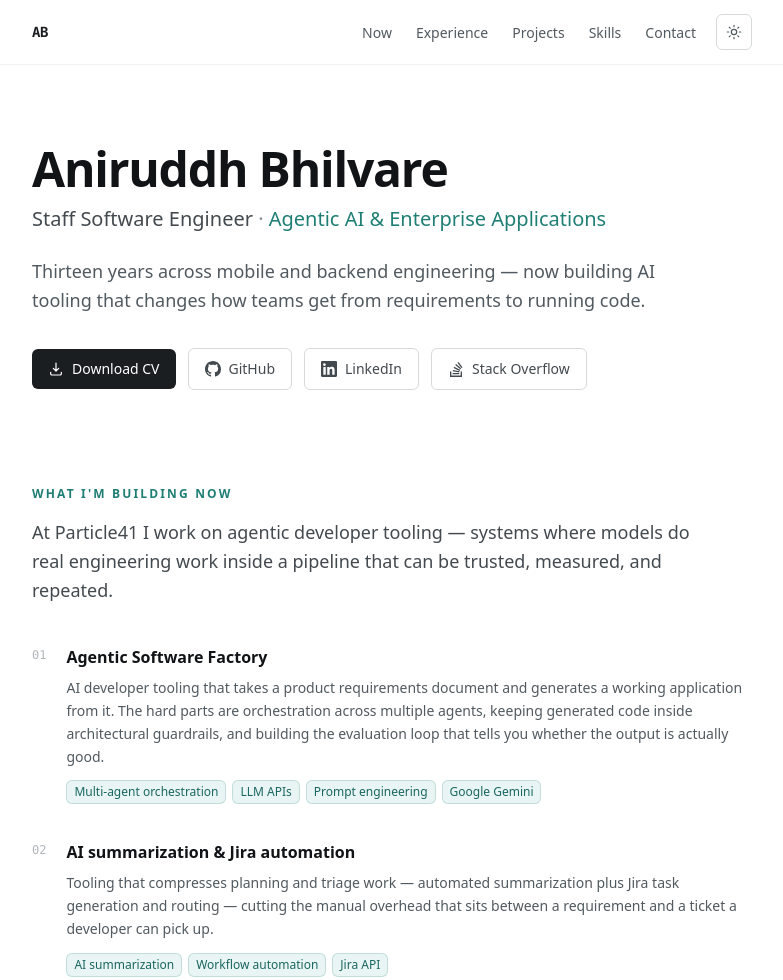
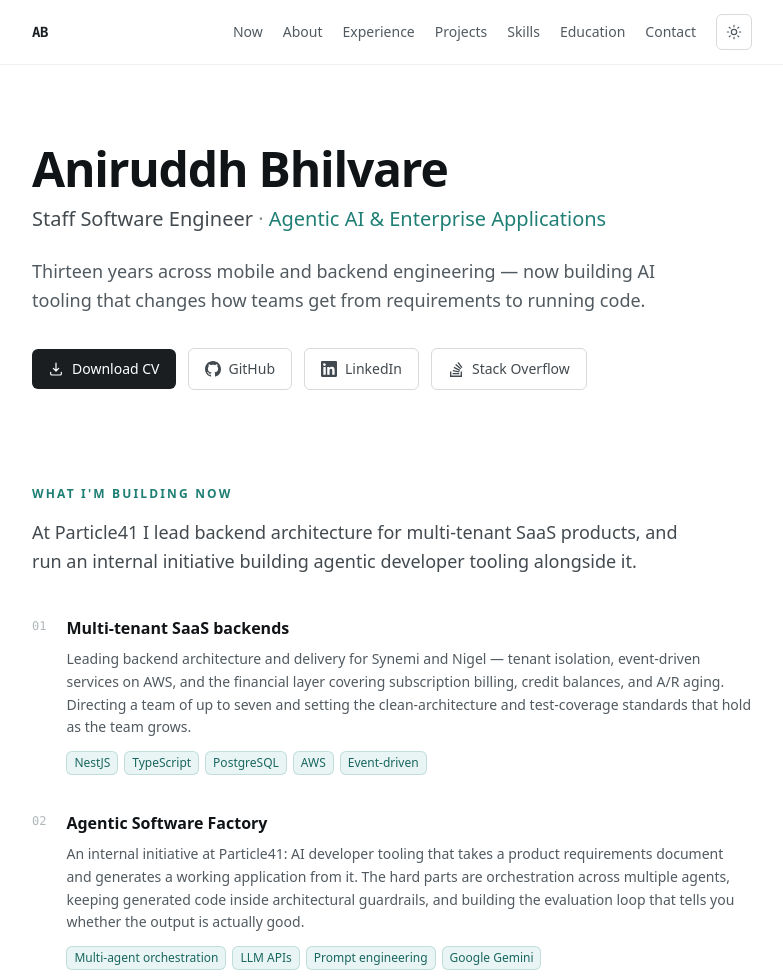
Before and after one commit to uniruddh/uniruddh.github.io, an Astro site: page / in a window 1280 px wide. Shown: the top 980 px of the page, without its empty margins (248-1031 px from the left). Built offline with nearby package versions, Linux system fonts and the light colour scheme; Astro itself is replaced by a stand-in of ours.

Commit message:
Reorder focus section and add nav entries for every section
- 'What I'm building now' now leads with multi-tenant SaaS backends;
  Agentic Software Factory follows, labelled an internal Particle41
  initiative rather than the headline product
- Drop the standalone AI summarization / Jira automation item (still
  recorded in the Particle41 experience bullet)
- Nav covers all seven sections; the list scrolls horizontally below
  1024px with a fade on the right edge instead of hiding on mobile

```diff
--- a/src/components/Nav.astro
+++ b/src/components/Nav.astro
@@ -2,11 +2,14 @@
 import ThemeToggle from "./ThemeToggle.astro";
 import profile from "../data/profile.json";
 
+// One entry per section on the page. Keep in sync with the Section ids in index.astro.
 const links = [
   { href: "#focus", label: "Now" },
+  { href: "#about", label: "About" },
   { href: "#experience", label: "Experience" },
   { href: "#projects", label: "Projects" },
   { href: "#skills", label: "Skills" },
+  { href: "#credentials", label: "Education" },
   { href: "#contact", label: "Contact" },
 ];
 
@@ -21,23 +24,29 @@
 >
   <nav
     aria-label="Primary"
-    class="mx-auto flex max-w-3xl items-center justify-between px-5 py-3.5 sm:px-6"
+    class="mx-auto flex max-w-3xl items-center gap-3 px-5 py-3.5 sm:px-6"
   >
     <a
       href="#top"
-      class="rounded font-mono text-sm font-semibold tracking-tight text-ink-900 transition-colors hover:text-accent-600 dark:text-ink-100 dark:hover:text-accent-400"
+      class="shrink-0 rounded font-mono text-sm font-semibold tracking-tight text-ink-900 transition-colors hover:text-accent-600 dark:text-ink-100 dark:hover:text-accent-400"
     >
       {initials}
     </a>
 
-    <div class="flex items-center gap-1.5">
-      <ul class="mr-1 hidden items-center gap-1 sm:flex">
+    {/*
+      Seven items don't fit beside the logo and toggle below ~880px, so the list
+      scrolls horizontally instead of collapsing. Every section stays reachable
+      on a phone, which a hidden menu wouldn't manage.
+    */}
+    <ul
+      class="scrollbar-none nav-fade -mx-1 flex flex-1 items-center gap-0.5 overflow-x-auto px-1 lg:justify-end lg:gap-1"
+    >
       {
         links.map((link) => (
-            <li>
+          <li class="shrink-0">
             <a
               href={link.href}
-                class="rounded-md px-2.5 py-1.5 text-sm text-ink-600 transition-colors hover:bg-ink-50 hover:text-ink-900 dark:text-ink-400 dark:hover:bg-ink-900 dark:hover:text-ink-100"
+              class="block rounded-md px-2 py-1.5 text-[13px] whitespace-nowrap text-ink-600 transition-colors hover:bg-ink-50 hover:text-ink-900 lg:text-sm dark:text-ink-400 dark:hover:bg-ink-900 dark:hover:text-ink-100"
             >
               {link.label}
             </a>
@@ -45,6 +54,8 @@
         ))
       }
     </ul>
+
+    <div class="shrink-0">
       <ThemeToggle />
     </div>
   </nav>
--- a/src/data/experience.json
+++ b/src/data/experience.json
@@ -7,9 +7,9 @@
     "location": "Remote",
     "current": true,
     "highlights": [
-      "Built AI-powered developer tooling — an \"Agentic Software Factory\" that generates applications directly from PRDs, plus AI summarization and Jira task automation — sharply cutting manual planning and triage.",
       "Led backend architecture and delivery for two multi-tenant SaaS products (Synemi and Nigel), directing a team of up to 7 and setting clean-architecture and test-coverage standards.",
-      "Designed event-driven services on AWS (SQS/Lambda) for chat, email, and push notifications, and owned PostgreSQL schema, migrations, and financial features including subscription billing, credit balances, and A/R aging."
+      "Designed event-driven services on AWS (SQS/Lambda) for chat, email, and push notifications, and owned PostgreSQL schema, migrations, and financial features including subscription billing, credit balances, and A/R aging.",
+      "Ran an internal initiative building AI-powered developer tooling — an \"Agentic Software Factory\" that generates applications directly from PRDs, plus AI summarization and Jira task automation — cutting manual planning and triage."
     ],
     "stack": ["NestJS", "TypeScript", "PostgreSQL", "TypeORM", "AWS", "Gemini"]
   },
--- a/src/data/focus.json
+++ b/src/data/focus.json
@@ -1,21 +1,16 @@
 {
   "heading": "What I'm building now",
-  "lead": "At Particle41 I work on agentic developer tooling — systems where models do real engineering work inside a pipeline that can be trusted, measured, and repeated.",
+  "lead": "At Particle41 I lead backend architecture for multi-tenant SaaS products, and run an internal initiative building agentic developer tooling alongside it.",
   "items": [
     {
-      "title": "Agentic Software Factory",
-      "body": "AI developer tooling that takes a product requirements document and generates a working application from it. The hard parts are orchestration across multiple agents, keeping generated code inside architectural guardrails, and building the evaluation loop that tells you whether the output is actually good.",
-      "tags": ["Multi-agent orchestration", "LLM APIs", "Prompt engineering", "Google Gemini"]
+      "title": "Multi-tenant SaaS backends",
+      "body": "Leading backend architecture and delivery for Synemi and Nigel — tenant isolation, event-driven services on AWS, and the financial layer covering subscription billing, credit balances, and A/R aging. Directing a team of up to seven and setting the clean-architecture and test-coverage standards that hold as the team grows.",
+      "tags": ["NestJS", "TypeScript", "PostgreSQL", "AWS", "Event-driven"]
     },
     {
-      "title": "AI summarization & Jira automation",
-      "body": "Tooling that compresses planning and triage work — automated summarization plus Jira task generation and routing — cutting the manual overhead that sits between a requirement and a ticket a developer can pick up.",
-      "tags": ["AI summarization", "Workflow automation", "Jira API"]
-    },
-    {
-      "title": "Multi-tenant SaaS backends",
-      "body": "The other half of the job: leading backend architecture and delivery for Synemi and Nigel, directing a team of up to seven engineers and setting clean-architecture and test-coverage standards that hold up as the team grows.",
-      "tags": ["NestJS", "TypeScript", "PostgreSQL", "AWS", "Event-driven"]
+      "title": "Agentic Software Factory",
+      "body": "An internal initiative at Particle41: AI developer tooling that takes a product requirements document and generates a working application from it. The hard parts are orchestration across multiple agents, keeping generated code inside architectural guardrails, and building the evaluation loop that tells you whether the output is actually good.",
+      "tags": ["Multi-agent orchestration", "LLM APIs", "Prompt engineering", "Google Gemini"]
     }
   ]
 }
--- a/src/data/profile.json
+++ b/src/data/profile.json
@@ -6,7 +6,7 @@
   "location": "Gujarat, India",
   "about": [
     "My career splits roughly in half. The first decade was mobile — Android and iOS at Ecosmob, Netrix, and YUJ Designs, including a SIP/VoIP client for enterprise customers and a connected-vehicle app for Citroën. Since then I've worked mainly on the backend: multi-tenant SaaS platforms, event-driven services on AWS, and the data models underneath them.",
-    "For the past two years my focus has been agentic engineering: designing AI-powered developer tooling, including an \"Agentic Software Factory\" that generates working applications directly from product requirement documents. The interesting problems there aren't prompt tricks — they're orchestration, evaluation, and knowing which parts of the software lifecycle genuinely benefit from delegation to a model.",
+    "For the past two years I've also been working on agentic engineering — an internal initiative at Particle41 designing AI-powered developer tooling, including an \"Agentic Software Factory\" that generates working applications directly from product requirement documents. The interesting problems there aren't prompt tricks — they're orchestration, evaluation, and knowing which parts of the software lifecycle genuinely benefit from delegation to a model.",
     "Along the way I've led teams of up to 8 engineers and set the standards for system design, clean architecture, and code review."
   ],
   "email": "uniruddh@gmail.com",
--- a/src/styles/global.css
+++ b/src/styles/global.css
@@ -75,6 +75,28 @@
 }
 
 @layer components {
+  /* Horizontal nav scroll on narrow screens without a visible scrollbar. */
+  .scrollbar-none {
+    scrollbar-width: none;
+    -ms-overflow-style: none;
+  }
+
+  .scrollbar-none::-webkit-scrollbar {
+    display: none;
+  }
+
+  /* Fade the right edge so a clipped nav item reads as "scroll for more"
+     rather than as a rendering bug. Removed once everything fits. */
+  .nav-fade {
+    mask-image: linear-gradient(to right, black calc(100% - 28px), transparent);
+  }
+
+  @media (min-width: 64rem) {
+    .nav-fade {
+      mask-image: none;
+    }
+  }
+
   /* Sections fade in on scroll; the class is only added by JS when
      IntersectionObserver is available, so no-JS users see everything. */
   .js-reveal {
```
Lines whose indentation alone changed are shown as unchanged.
